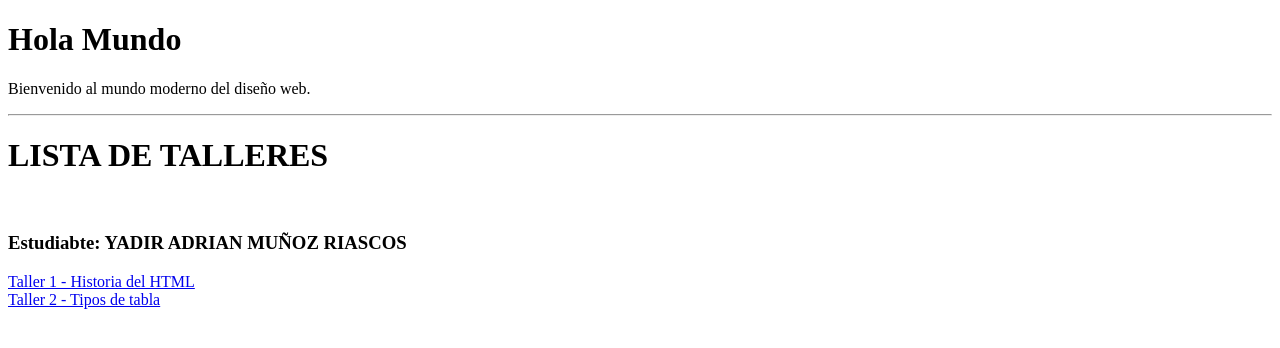
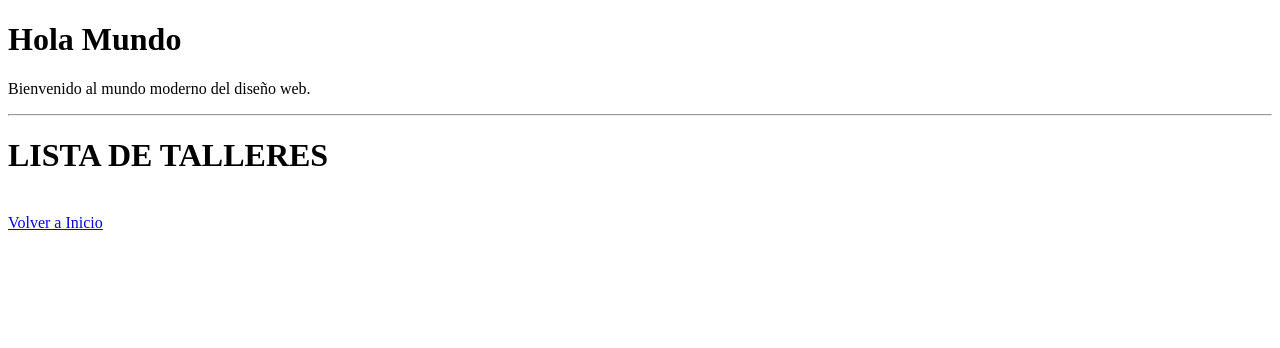
Before and after one commit to 1007748140/programacion_orientada_a_eventos, a plain HTML site: page index.html in a window 1280 px wide. Drawn offline with Linux system fonts and the light colour scheme.

Commit message:
taller_1.html

```diff
--- a/index.html
+++ b/index.html
@@ -4,32 +4,8 @@
 <head>
     <meta charset="UTF-8">
     <meta name="viewport" content="width=device-width, initial-scale=1.0">
-    <title>Repositorio de Yadir😁</title>
-    <!---<style>
-        body {
-            font-family: Arial, sans-serif;
-            background-color: #f0f0f0;
-            margin: 0;
-            display: flex;
-            justify-content: center;
-            align-items: center;
-            height: 100vh;
-        }
+    <title>TALLER 1</title>
 
-        .container {
-            text-align: center;
-            background-color: #ffffff;
-            padding: 20px;
-            border-radius: 10px;
-            box-shadow: 0px 4px 8px rgba(0, 0, 0, 0.1);
-        }
-
-        h1 {
-            color: #333;
-            font-size: 36px;
-            margin-bottom: 10px;
-        }
-    </style>--->
 </head>
 <body>
     <div class="container">
@@ -38,11 +14,7 @@
     </div>
     <hr>
     <h1>LISTA DE TALLERES</h1><br>
-    <h3>Estudiabte: YADIR ADRIAN MUÑOZ RIASCOS</h3>
     <tr>
-        <a href="HISTORIA_DE_HTML.pdf">Taller 1 - Historia del HTML</a><br>
-        <a href="taller2.html">Taller 2 - Tipos de tabla</a>
-
-                </tr>
+        <a href="index.html">Volver a Inicio</a><br>
 </body>
 </html>
```
